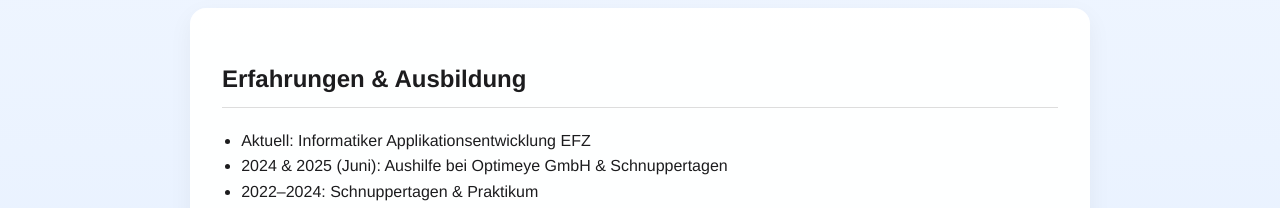
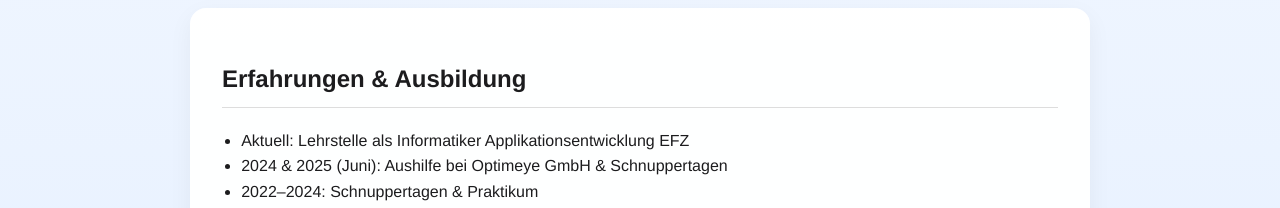
Before and after one commit to Rodney4PF/Rodney-Informatiker-Applikationsentwickler-EFZ, a plain HTML site: page index.html in a window 1280 px wide. Shown: the part 900-1108 px from the top of the page. Drawn offline with Linux system fonts and the light colour scheme; a web font is replaced by a local one.

Commit message:
Update index.html

```diff
--- a/index.html
+++ b/index.html
@@ -116,7 +116,7 @@
 <section>
 <h2>Erfahrungen &amp; Ausbildung</h2>
 <ul>
-<li>Aktuell: Informatiker Applikationsentwicklung EFZ</li>
+<li>Aktuell: Lehrstelle als Informatiker Applikationsentwicklung EFZ</li>
 <li>2024 &amp; 2025 (Juni): Aushilfe bei Optimeye GmbH &amp; Schnuppertagen</li>
 <li>2022–2024: Schnuppertagen &amp; Praktikum</li>
 <li>2021–2022: Computerschule Bern, Digital Business</li>
```
